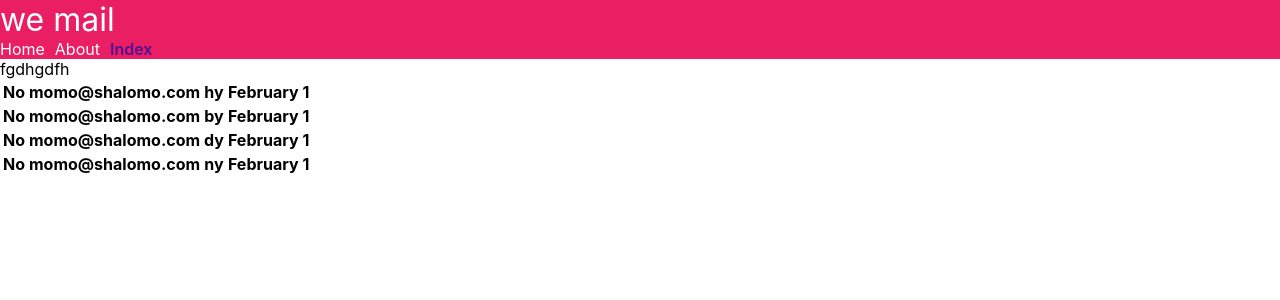
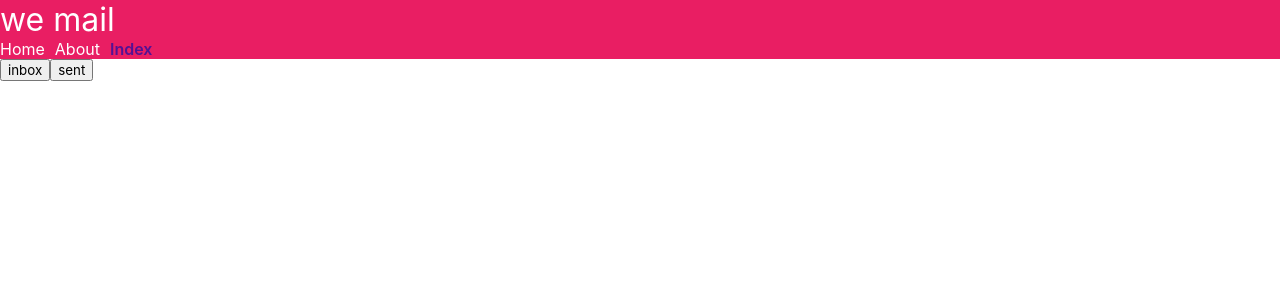
Before and after one commit to RomanPu/e-mail, a React (Vite) app: page /#/EmailIndex in a window 1280 px wide. Shown: the top 300 px of the page. Built offline with nearby package versions, Linux system fonts and the light colour scheme.

Commit message:
basic sent and in box filters

```diff
--- a/src/cmps/MailFilter.jsx
+++ b/src/cmps/MailFilter.jsx
@@ -1,3 +1,47 @@
-export function MailFilter(){
-    return<h>fgdhgdfh</h>
+import { useEffect, useState } from "react"
+
+export function MailFilter({filterBy,onFilterBy}){
+
+    const [ filterByToEdit, setFilterByToEdit ] = useState(filterBy)
+
+    useEffect(() => {
+        onFilterBy(filterByToEdit)
+    }, [filterByToEdit])
+
+    // function handleChange({ target }) {
+    //     const { type, name } = target
+    //     const value = type === 'number' ? +target.value : target.value
+    //     setFilterByToEdit(prev => ({ ...prev, [name]: value }))
+    // }
+
+    function onCategorySelect(cat){
+        setFilterByToEdit(prev => ({ ...prev, ["status"]: cat}))
+        //console.log(filterByToEdit)
+    }
+
+
+    return <section className="mail-filter">
+        <button onClick = {() => onCategorySelect("inbox")}>inbox</button>
+        <button onClick = {() =>onCategorySelect("sent")}>sent</button>
+    </section>
+
+
+//     return <section className="mail-filter">
+//     <label htmlFor="txt">search</label>
+//     <input
+//         value={filterByToEdit.model}
+//         onChange={handleChange}
+//         id="model"
+//         name="model"
+//         type="text" />
+
+//     <label htmlFor="battery">Battery Status</label>
+//     <input
+//         value={filterByToEdit.minBatteryStatus}
+//         onChange={handleChange}
+//         id="battery"
+//         name="minBatteryStatus"
+//         type="number" />
+
+// </section>
 }
--- a/src/pages/EmailIndex.jsx
+++ b/src/pages/EmailIndex.jsx
@@ -8,20 +8,29 @@ import { useEffect, useState} from "react"
 
 export function EmailIndex() {
     const [emails, setEmeils] = useState(null)
+    const [ filterBy, setFilterBy ] = useState(emailService.defoultFilter())
 
-    async function onLoad() {
-        const t = await emailService.query()
+    async function loadEmail() {
+        const t = await emailService.query(filterBy)
         setEmeils( t)
-        console.log("load")
+       // console.log("load")
     }
 
     useEffect(  () =>  {
-        onLoad()
+        loadEmail()
     },[])
+
+    useEffect(() => {
+        loadEmail()
+    }, [filterBy])
+
+    function onFilterBy(filterBy){
+        setFilterBy(filterBy)
+    }
 
     if(!emails) return <div>Loading...</div>
     return<div>
-        <MailFilter/>
+        <MailFilter filterBy={filterBy} onFilterBy={onFilterBy}/>
         <MailList emails = {emails}/>
      </div>
 
--- a/src/services/email.service.js
+++ b/src/services/email.service.js
@@ -6,23 +6,31 @@ export const emailService = {
     save,
     remove,
     getById,
+    defoultFilter
 }
 
 const STORAGE_KEY = 'emails'
 
-_createEmails()
+//_createEmails()
 
-async function query() {
+async function query(filterBy) {
     var emails = await storageService.query(STORAGE_KEY)
-    // if (filterBy) {
-    //     var { type, maxBatteryStatus, minBatteryStatus, model } = filterBy
-    //     maxBatteryStatus = maxBatteryStatus || Infinity
-    //     minBatteryStatus = minBatteryStatus || 0
-    //     emails = emails.filter(email => email.type.toLowerCase().includes(type.toLowerCase()) && email.model.toLowerCase().includes(model.toLowerCase())
-    //         && (email.batteryStatus < maxBatteryStatus)
-    //         && email.batteryStatus > minBatteryStatus)
-    // }
+    if (filterBy) {
+        var { status} = filterBy
+        emails = emails.filter(email => email.status === status)
+
+        // var { type, maxBatteryStatus, minBatteryStatus, model } = filterBy
+        // maxBatteryStatus = maxBatteryStatus || Infinity
+        // minBatteryStatus = minBatteryStatus || 0
+        // emails = emails.filter(email => email.type.toLowerCase().includes(type.toLowerCase()) && email.model.toLowerCase().includes(model.toLowerCase())
+        //     && (email.batteryStatus < maxBatteryStatus)
+        //     && email.batteryStatus > minBatteryStatus)
+    }
     return emails
+}
+
+function defoultFilter(){
+    return {status : "inbox"}
 }
 
 function getById(id) {
```
